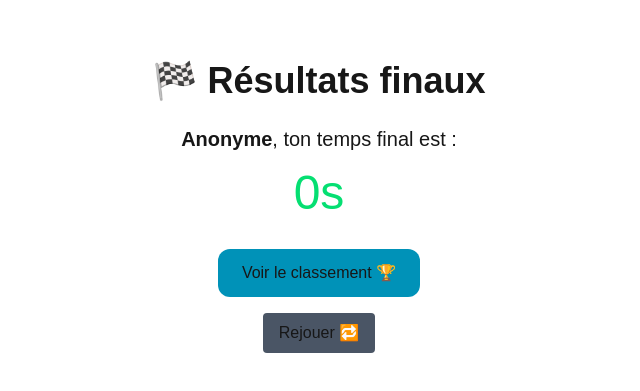
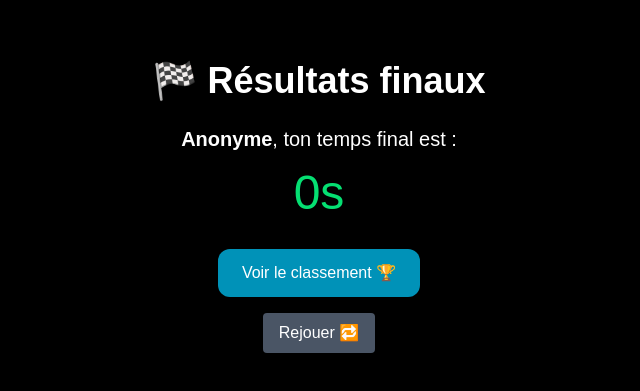
Before and after one commit to hyacinthe31/escape_game, a Next.js app: page /result in a window 1280 px wide. Shown: the part 193-584 px from the top of the page, without its empty margins (321-961 px from the left). Built offline with nearby package versions, Linux system fonts and the light colour scheme.

Commit message:
result-content

```diff
--- a/src/app/result/page.tsx
+++ b/src/app/result/page.tsx
@@ -1,34 +1,10 @@
-"use client";
-import { useSearchParams, useRouter } from "next/navigation";
+import { Suspense } from "react";
+import ResultContent from "./result-content";
 
 export default function ResultPage() {
-  const params = useSearchParams();
-  const router = useRouter();
-
-  const pseudo = params.get("pseudo") || "Anonyme";
-  const time = params.get("time") || "0";
-
   return (
-    <main className="min-h-screen flex flex-col items-center justify-center p-6">
-      <h1 className="text-4xl font-bold mb-6">🏁 Résultats finaux</h1>
-      <p className="text-xl mb-4">
-        <b>{pseudo}</b>, ton temps final est :
-      </p>
-      <p className="text-5xl text-green-400 mb-8">{time}s</p>
-
-      <button
-        onClick={() => router.push("/scoreboard")}
-        className="px-6 py-3 bg-cyan-600 hover:bg-cyan-700 rounded-xl transition cursor-pointer"
-      >
-        Voir le classement 🏆
-      </button>
-
-      <button
-        onClick={() => router.push("/lobby")}
-        className="mt-4 px-4 py-2 bg-gray-600 hover:bg-gray-700 rounded cursor-pointer"
-      >
-        Rejouer 🔁
-      </button>
-    </main>
+    <Suspense fallback={<p className="text-center mt-20 text-white">Chargement des résultats...</p>}>
+      <ResultContent />
+    </Suspense>
   );
 }
--- /dev/null
+++ b/src/app/result/result-content.tsx
@@ -0,0 +1,34 @@
+"use client";
+import { useSearchParams, useRouter } from "next/navigation";
+
+export default function ResultContent() {
+  const params = useSearchParams();
+  const router = useRouter();
+
+  const pseudo = params.get("pseudo") || "Anonyme";
+  const time = params.get("time") || "0";
+
+  return (
+    <main className="min-h-screen flex flex-col items-center justify-center bg-black text-white p-6">
+      <h1 className="text-4xl font-bold mb-6">🏁 Résultats finaux</h1>
+      <p className="text-xl mb-4">
+        <b>{pseudo}</b>, ton temps final est :
+      </p>
+      <p className="text-5xl text-green-400 mb-8">{time}s</p>
+
+      <button
+        onClick={() => router.push("/scoreboard")}
+        className="px-6 py-3 bg-cyan-600 hover:bg-cyan-700 rounded-xl transition"
+      >
+        Voir le classement 🏆
+      </button>
+
+      <button
+        onClick={() => router.push("/")}
+        className="mt-4 px-4 py-2 bg-gray-600 hover:bg-gray-700 rounded"
+      >
+        Rejouer 🔁
+      </button>
+    </main>
+  );
+}
```
